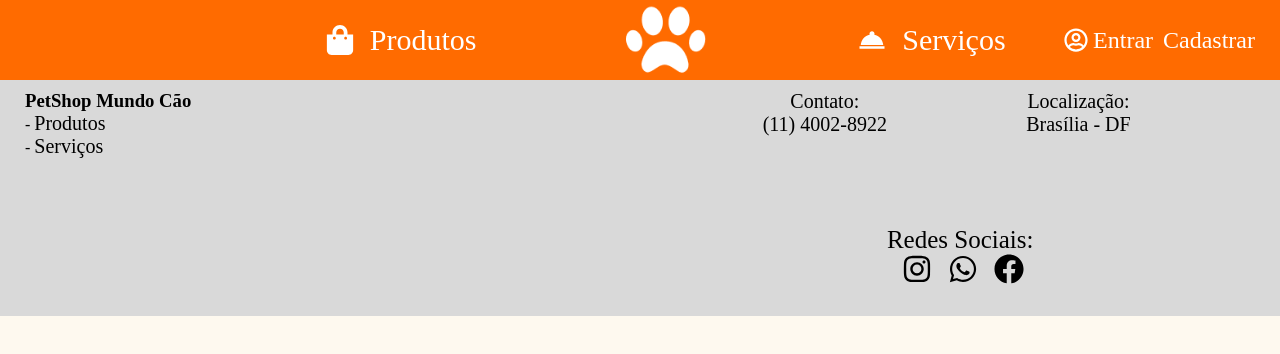
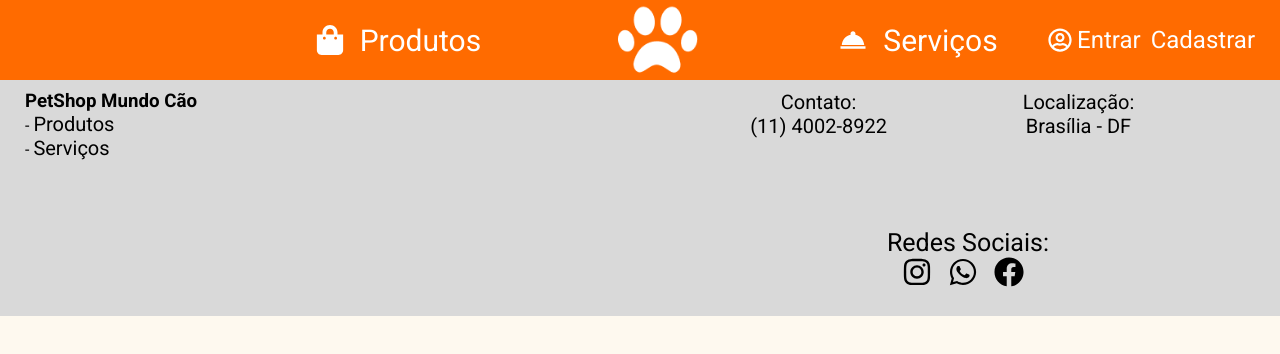
Before and after one commit to igortaquary/petshop-frontend, a React (Create React App) app: page / in a window 1280 px wide. Shown: the top 354 px of the page. Built offline with nearby package versions, Linux system fonts and the light colour scheme.

Commit message:
Adiciona fonte Roboto ao projeto

```diff
--- a/public/index.html
+++ b/public/index.html
@@ -22,6 +22,7 @@
       Learn how to configure a non-root public URL by running `npm run build`.
     -->
     <title>PetShop</title>
+    <link href="https://fonts.googleapis.com/css2?family=Roboto:wght@100;400;700&display=swap" rel="stylesheet">
   </head>
   <body>
     <noscript>You need to enable JavaScript to run this app.</noscript>
--- a/src/globalStyle.ts
+++ b/src/globalStyle.ts
@@ -12,5 +12,6 @@
     height: 100vh;
     background: #FEF9EF;
     /* overflow: hidden; */
+    font-family: 'Roboto', sans-serif;
   }
 `;
```
